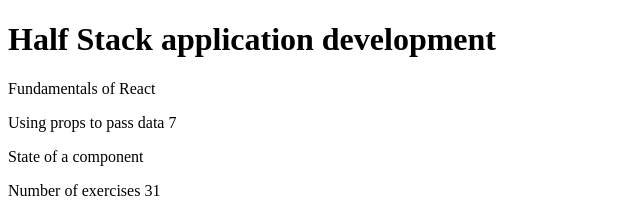
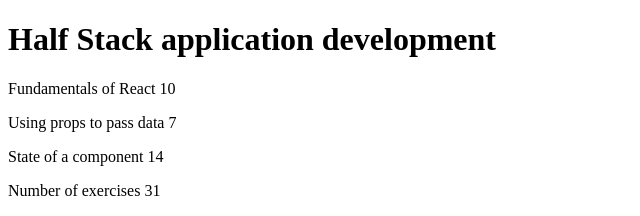
Before and after one commit to sohretturaman/fullstackopen-helsinky-exercises, a React (Vite) app in the folder part1/: page / in a window 1280 px wide. Shown: the top 216 px of the page, without its empty margins (0-640 px from the left). Built offline with nearby package versions, Linux system fonts and the light colour scheme.

Commit message:
exercise 1.3 has been competed in part1

```diff
--- a/part1/src/App.jsx
+++ b/part1/src/App.jsx
@@ -4,19 +4,24 @@
 
 const App = () => {
   const course = 'Half Stack application development'
-  const part1 = 'Fundamentals of React'
-  const exercises1 = 10
-  const part2 = 'Using props to pass data'
-  const exercises2 = 7
-  const part3 = 'State of a component'
-  const exercises3 = 14
-
+  const part1 = {
+    name: 'Fundamentals of React',
+    exercises: 10
+  }
+  const part2 = {
+    name: 'Using props to pass data',
+    exercises: 7
+  }
+  const part3 = {
+    name: 'State of a component',
+    exercises: 14
+  }
   return (
     <div>
 
       <Header course ={course}/>
-      <Content part1={part1} part2={part2} part3={part3} exercises1={exercises1} exercises2={exercises2} exercises3={exercises3} />
-     <Total exercises1={exercises1} exercises2={exercises2} exercises3={exercises3} />
+      <Content part1={part1} part2={part2} part3={part3} />
+     <Total part1={part1} part2={part2} part3={part3} />
     </div>
   )
 }
--- a/part1/src/Content.jsx
+++ b/part1/src/Content.jsx
@@ -4,9 +4,9 @@
 const Content = (props) => {
   return <div>
 
-    <Part part ={props.part1} exercise={props.exercise1} />
-    <Part part = {props.part2} exercise= {props.exercises2} />
-    <Part part ={props.part3} exercise={props.exercise3} />
+    <Part part ={props.part1.name} exercise={props.part1.exercises} />
+    <Part part = {props.part2.name} exercise= {props.part2.exercises} />
+    <Part part ={props.part3.name} exercise={props.part3.exercises} />
 
 
   </div>;
--- a/part1/src/Total.jsx
+++ b/part1/src/Total.jsx
@@ -1,9 +1,10 @@
 import React from 'react'
 
 const Total = (props) => {
+
   return (
     <div>
-        <p>Number of exercises {props.exercises1 + props.exercises2 + props.exercises3}</p>
+        <p>Number of exercises {props.part1.exercises + props.part2.exercises + props.part3.exercises}</p>
     </div>
   )
 }
```
